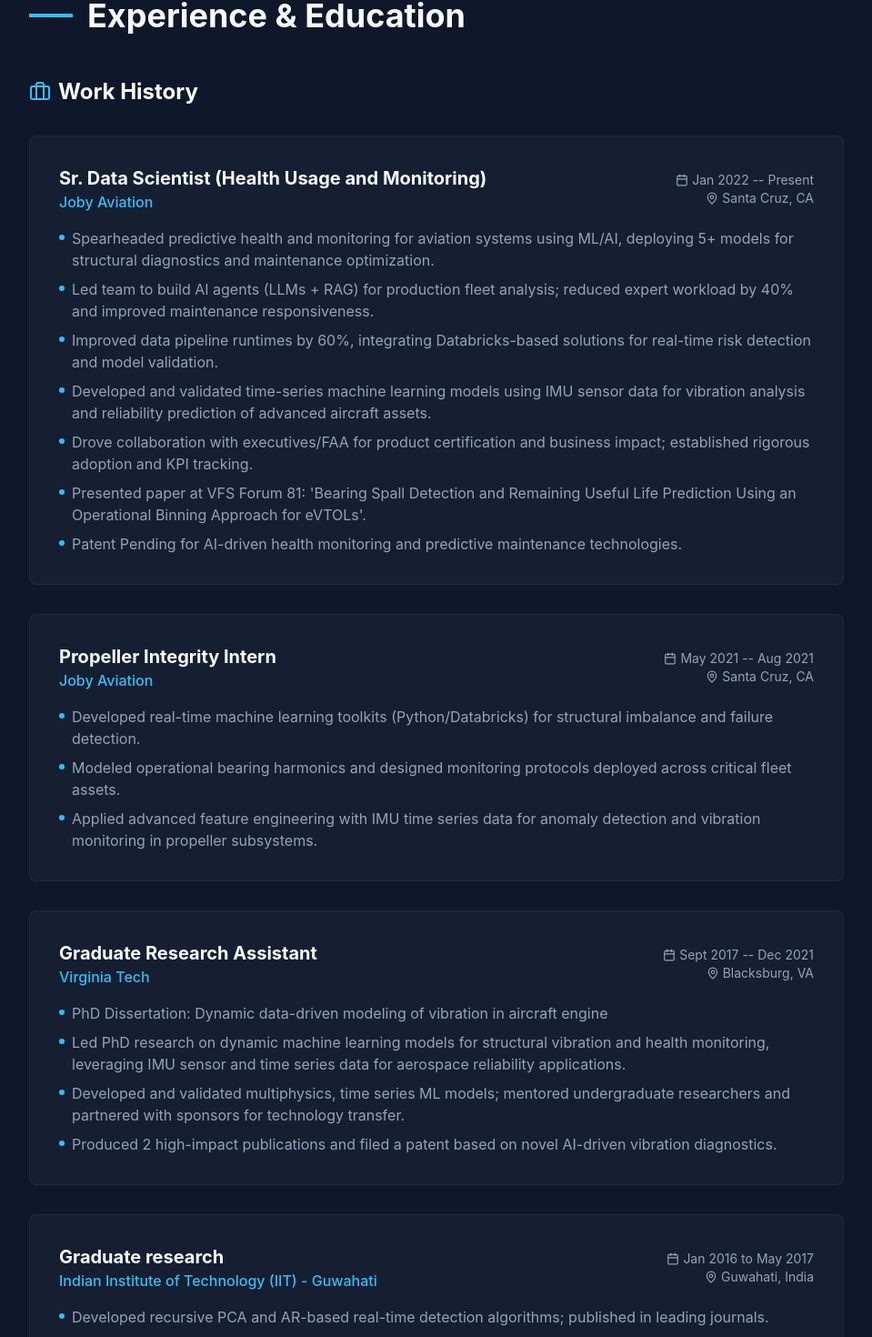
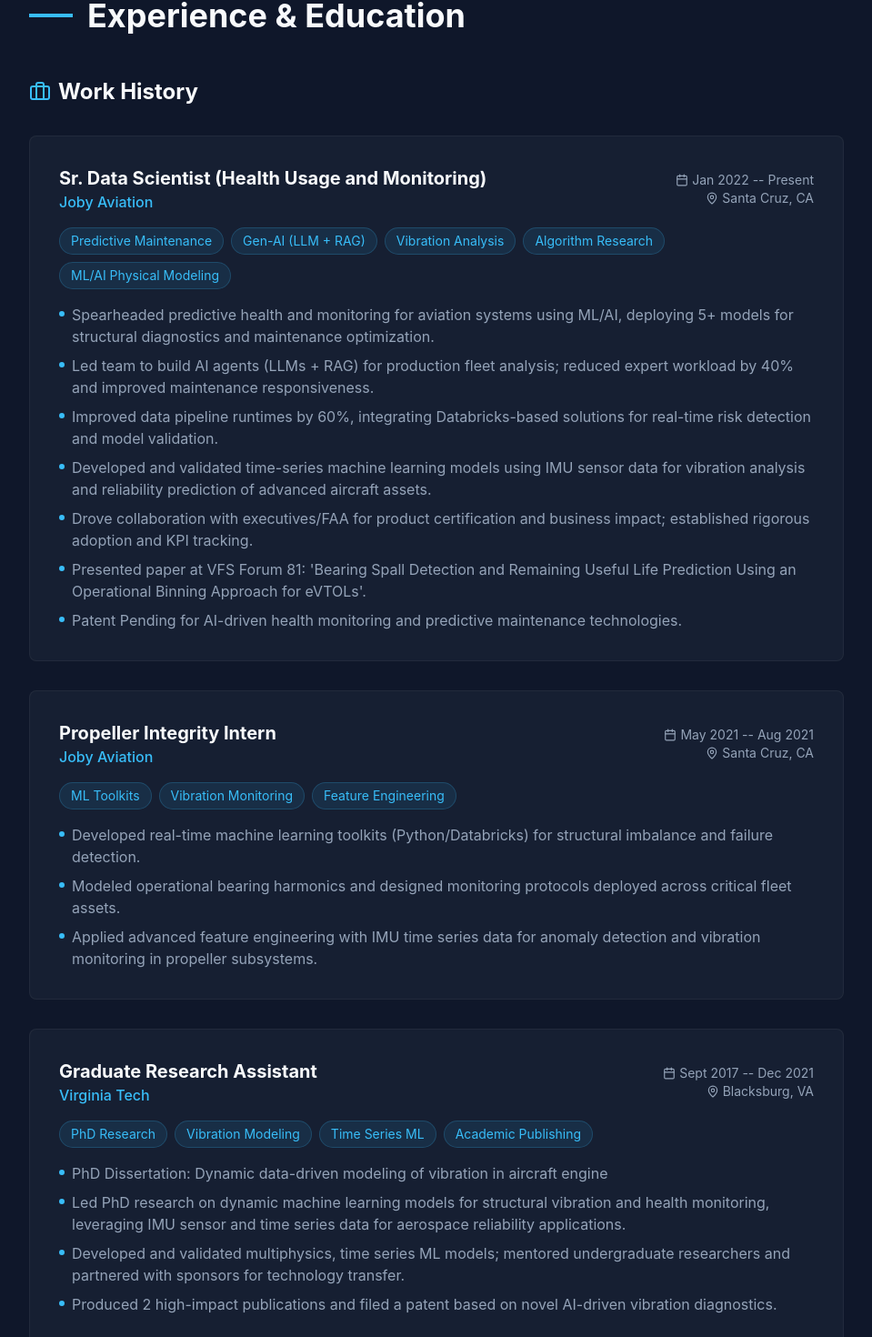
Before and after one commit to manukrisvt/portfolio, a React (Vite) app: page / in a window 1280 px wide. Shown: the part 2505-3975 px from the top of the page at 91% size, without its empty margins (160-1119 px from the left). Built offline with nearby package versions, Linux system fonts and the light colour scheme.

Commit message:
Add skill badges to experience section and complete HUMS component

```diff
--- a/src/components/Experience.jsx
+++ b/src/components/Experience.jsx
@@ -45,6 +45,19 @@
                                         </div>
                                     </div>
 
+                                    {job.skills && job.skills.length > 0 && (
+                                        <div className="flex flex-wrap gap-2 mb-4">
+                                            {job.skills.map((skill, skillIndex) => (
+                                                <span
+                                                    key={skillIndex}
+                                                    className="px-3 py-1 bg-accent/10 text-accent text-sm rounded-full border border-accent/20 hover:bg-accent/20 transition-colors"
+                                                >
+                                                    {skill}
+                                                </span>
+                                            ))}
+                                        </div>
+                                    )}
+
                                     <ul className="space-y-2">
                                         {job.achievements.map((achievement, i) => (
                                             <li key={i} className="text-text-muted flex items-start gap-2">
@@ -77,6 +90,15 @@
                                             <h4 className="text-xl font-bold text-text">{edu.degree}</h4>
                                             <p className="text-accent font-medium">{edu.institution}</p>
                                             <p className="text-sm text-text-muted mt-1">GPA: {edu.gpa}</p>
+                                            {edu.skills && edu.skills.length > 0 && (
+                                                <div className="flex flex-wrap gap-2 mt-3">
+                                                    {edu.skills.map((skill, i) => (
+                                                        <span key={i} className="bg-accent/20 text-accent text-xs px-2 py-1 rounded-full">
+                                                            {skill}
+                                                        </span>
+                                                    ))}
+                                                </div>
+                                            )}
                                         </div>
                                         <div className="flex flex-col md:items-end text-sm text-text-muted mt-2 md:mt-0">
                                             <span className="flex items-center gap-1"><Calendar size={14} /> {edu.period}</span>
--- a/src/data.js
+++ b/src/data.js
@@ -43,6 +43,13 @@
         location: "Santa Cruz, CA",
         role: "Sr. Data Scientist (Health Usage and Monitoring)",
         period: "Jan 2022 -- Present",
+        skills: [
+            "Predictive Maintenance",
+            "Gen-AI (LLM + RAG)",
+            "Vibration Analysis",
+            "Algorithm Research",
+            "ML/AI Physical Modeling"
+        ],
         achievements: [
             "Spearheaded predictive health and monitoring for aviation systems using ML/AI, deploying 5+ models for structural diagnostics and maintenance optimization.",
             "Led team to build AI agents (LLMs + RAG) for production fleet analysis; reduced expert workload by 40% and improved maintenance responsiveness.",
@@ -58,6 +65,11 @@
         location: "Santa Cruz, CA",
         role: "Propeller Integrity Intern",
         period: "May 2021 -- Aug 2021",
+        skills: [
+            "ML Toolkits",
+            "Vibration Monitoring",
+            "Feature Engineering"
+        ],
         achievements: [
             "Developed real-time machine learning toolkits (Python/Databricks) for structural imbalance and failure detection.",
             "Modeled operational bearing harmonics and designed monitoring protocols deployed across critical fleet assets.",
@@ -69,6 +81,12 @@
         location: "Blacksburg, VA",
         role: "Graduate Research Assistant",
         period: "Sept 2017 -- Dec 2021",
+        skills: [
+            "PhD Research",
+            "Vibration Modeling",
+            "Time Series ML",
+            "Academic Publishing"
+        ],
         achievements: [
             "PhD Dissertation: Dynamic data-driven modeling of vibration in aircraft engine",
             "Led PhD research on dynamic machine learning models for structural vibration and health monitoring, leveraging IMU sensor and time series data for aerospace reliability applications.",
@@ -81,6 +99,10 @@
         location: "Guwahati, India",
         role: "Graduate research",
         period: "Jan 2016 to May 2017",
+        skills: [
+            "PCA Algorithms",
+            "Real-time Detection"
+        ],
         achievements: [
             "Developed recursive PCA and AR-based real-time detection algorithms; published in leading journals."
         ]
```
